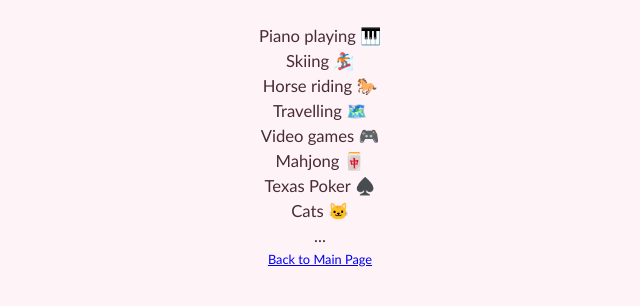
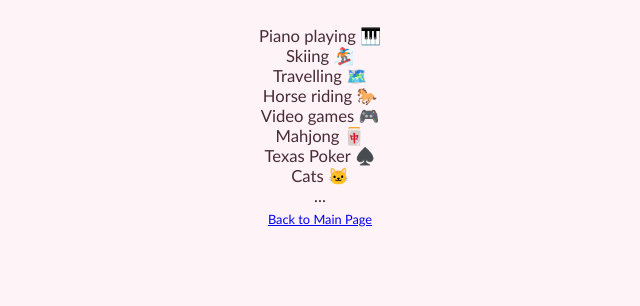
Before and after one commit to Tiffanyxk3/TiffanysHomePage, a website: page hobbies.html in a window 1280 px wide. Shown: the part 82-388 px from the top of the page, without its empty margins (320-960 px from the left). Drawn offline with Linux system fonts and the light colour scheme.

Commit message:
Minor changes

```diff
--- a/hobbies.html
+++ b/hobbies.html
@@ -11,15 +11,17 @@
       <main>
         <h1>My Hobbies</h1>
         <div class="list">
-          <p>Piano playing 🎹</p>
-          <p>Skiing 🏂</p>
-          <p>Horse riding 🐎</p>
-          <p>Travelling 🗺️</p>
-          <p>Video games 🎮</p>
-          <p>Mahjong 🀄️</p>
-          <p>Texas Poker ♠️</p>
-          <p>Cats 🐱</p>
-          <p>...</p>
+          <ul>
+            <li>Piano playing 🎹</li>
+            <li>Skiing 🏂</li>
+            <li>Travelling 🗺️</li>
+            <li>Horse riding 🐎</li>
+            <li>Video games 🎮</li>
+            <li>Mahjong 🀄️</li>
+            <li>Texas Poker ♠️</li>
+            <li>Cats 🐱</li>
+            <li>...</li>
+          </ul>
         </div>
       </main>
       <footer>
--- a/styles/hobbies-style.css
+++ b/styles/hobbies-style.css
@@ -33,10 +33,12 @@
   left: 50%;
 }
 
-.list p {
+.list ul {
   font-size: 1.3vw;
   color: rgb(72, 43, 55);
   margin: 5px 0;
+  list-style: none;
+  padding-left: 0px;
 }
 
 .container footer {
--- a/styles/skills-style.css
+++ b/styles/skills-style.css
@@ -63,10 +63,13 @@
   margin-top: 4%;
 }
 
-.container p {
+.container p,
+.container ul {
   font-size: 1.3vw;
   color: rgb(72, 43, 55);
   margin: 5px 0;
+  list-style: none;
+  padding-left: 0px;
 }
 
 .container footer {
```
Also changed, not shown: skills.html (+9 -4 lines).
